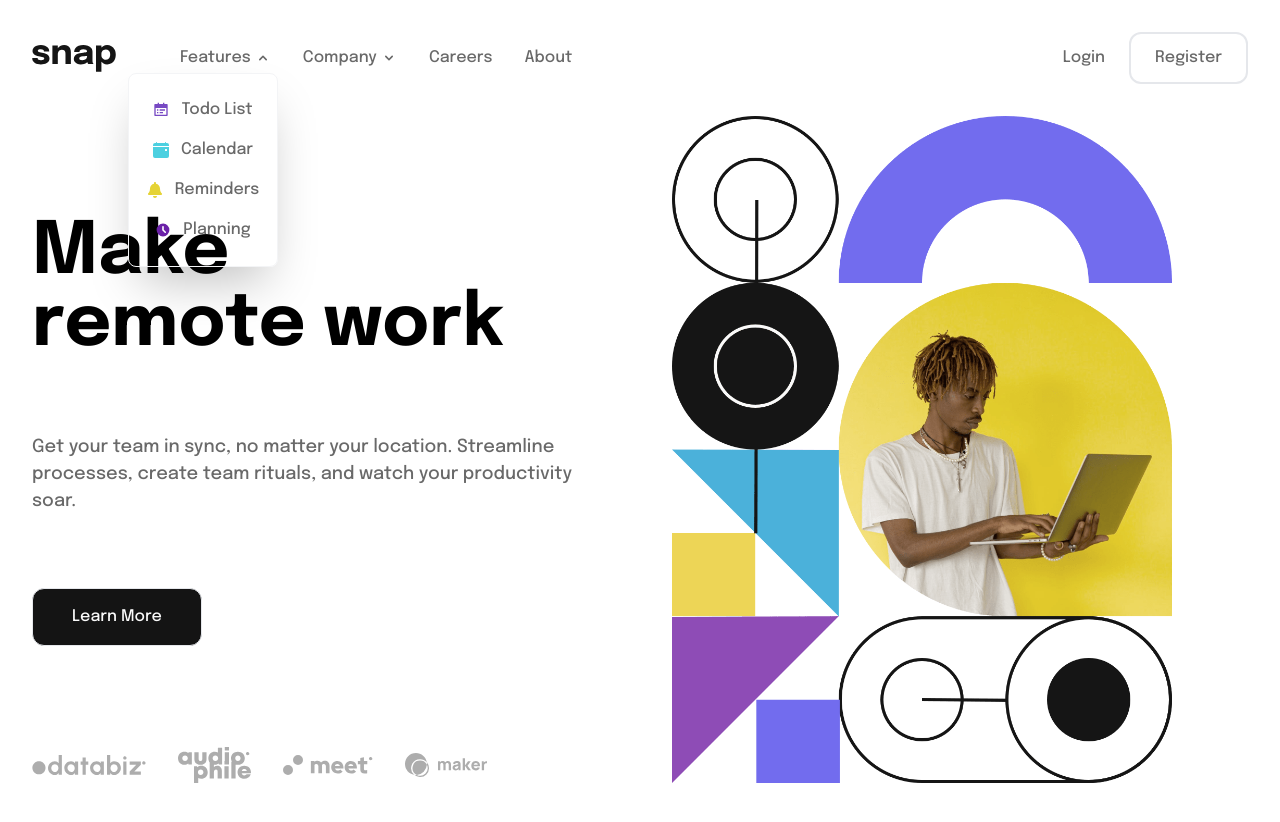
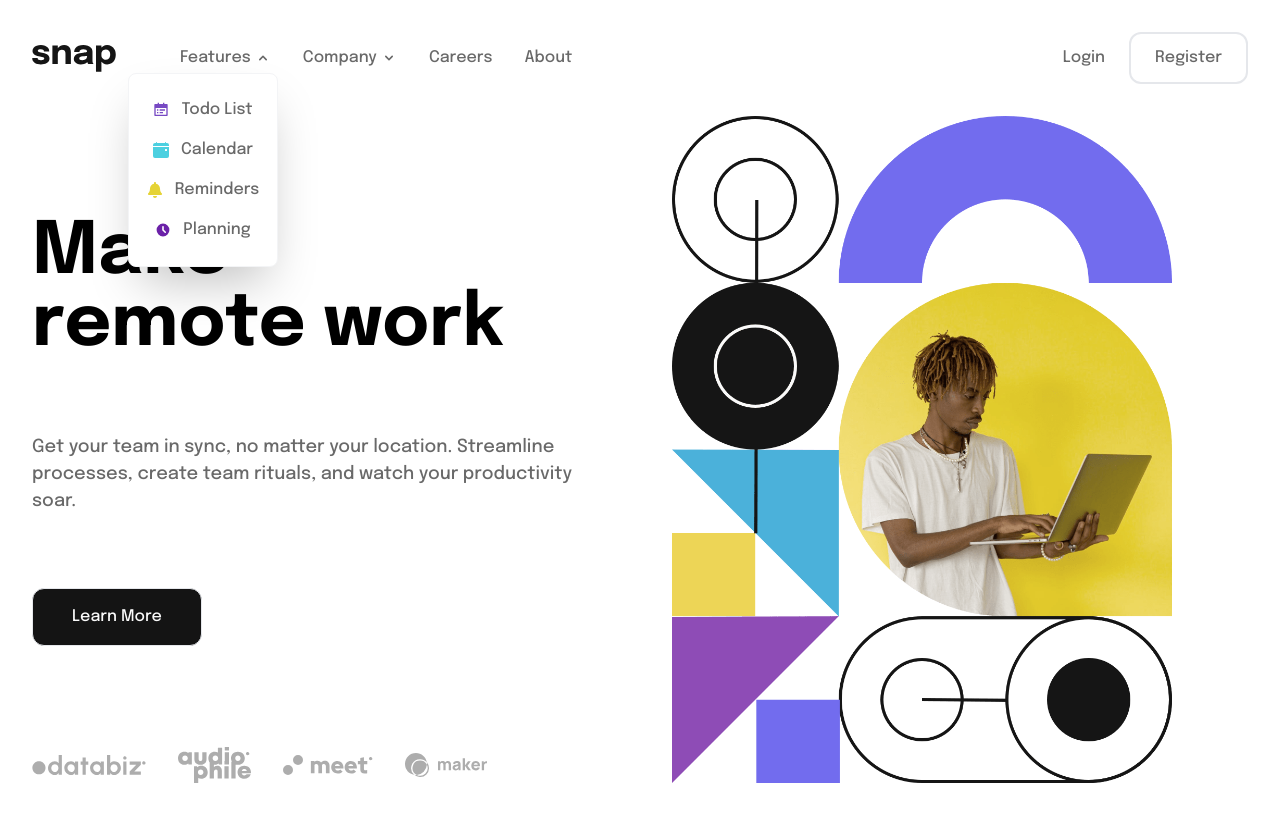
Before and after one commit to ronaldlamdev/fe-mentor-intro-section, a React (Vite) app: page / in a window 1280 px wide. Both pictures are taken after a click on the item "Features". Shown: the top 822 px of the page. Built offline with nearby package versions, Linux system fonts and the light colour scheme.

Commit message:
fixed issue with dropdown list being transparent by adding bg color white

```diff
--- a/src/components/Navbar.jsx
+++ b/src/components/Navbar.jsx
@@ -52,14 +52,14 @@ const Navbar = () => {
           </a>
           <ul className='flex justify-between items-center gap-8 md:hidden'>
             <li onClick={handleDrop} className='flex items-center'>Features {drop ? <HiChevronUp className="ml-1"/> : <HiChevronDown className="ml-1"/>}</li>
-            <ul className={drop ? 'absolute top-7 left-24 w-[150px] flex flex-col items-center py-4 shadow-2xl rounded-lg border border-gray-100' : 'hidden'}>
+            <ul className={drop ? 'absolute top-7 left-24 w-[150px] flex flex-col items-center py-4 shadow-2xl rounded-lg border border-gray-100 bg-white' : 'hidden'}>
               <li className='flex items-center p-2'><RiCalendarTodoFill className='mr-3 text-[#7749c3]' /> Todo List</li>
               <li className='flex items-center p-2'><BsFillCalendarEventFill className='mr-3 text-[#4cd0e0]'/> Calendar</li>
               <li className='flex items-center p-2'><FaBell className='mr-3 text-[#e5d335]' /> Reminders</li>
               <li className='flex items-center p-2'><HiClock className='mr-3 text-purple-800' /> Planning</li>
             </ul>
             <li onClick={handleDrop2} className='flex items-center'>Company {drop2 ? <HiChevronUp className="ml-1"/> : <HiChevronDown className="ml-1"/>}</li>
-            <ul className={drop2 ? 'absolute top-7 left-64 w-[150px] flex flex-col items-center py-4 shadow-2xl rounded-lg border border-gray-100' : 'hidden'}>
+            <ul className={drop2 ? 'absolute top-7 left-64 w-[150px] flex flex-col items-center py-4 shadow-2xl rounded-lg border border-gray-100 bg-white' : 'hidden'}>
               <li className='p-2'>History</li>
               <li className='p-2'>Our Team</li>
               <li className='p-2'>Blog</li>
--- a/vite.config.js
+++ b/vite.config.js
@@ -3,5 +3,6 @@ import react from '@vitejs/plugin-react'
 
 // https://vitejs.dev/config/
 export default defineConfig({
+  base: '/fe-mentor-intro-section/',
   plugins: [react()]
 })
```
